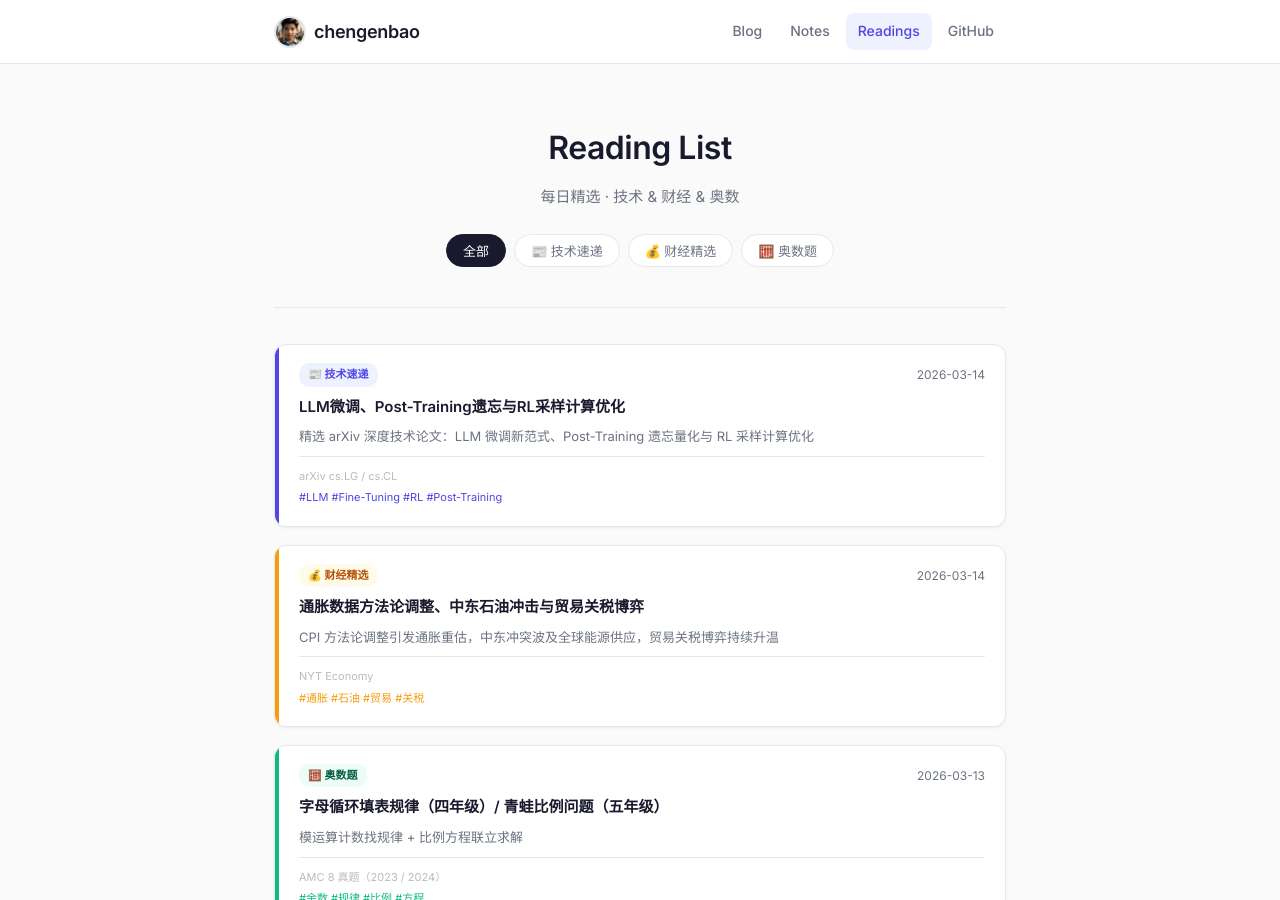
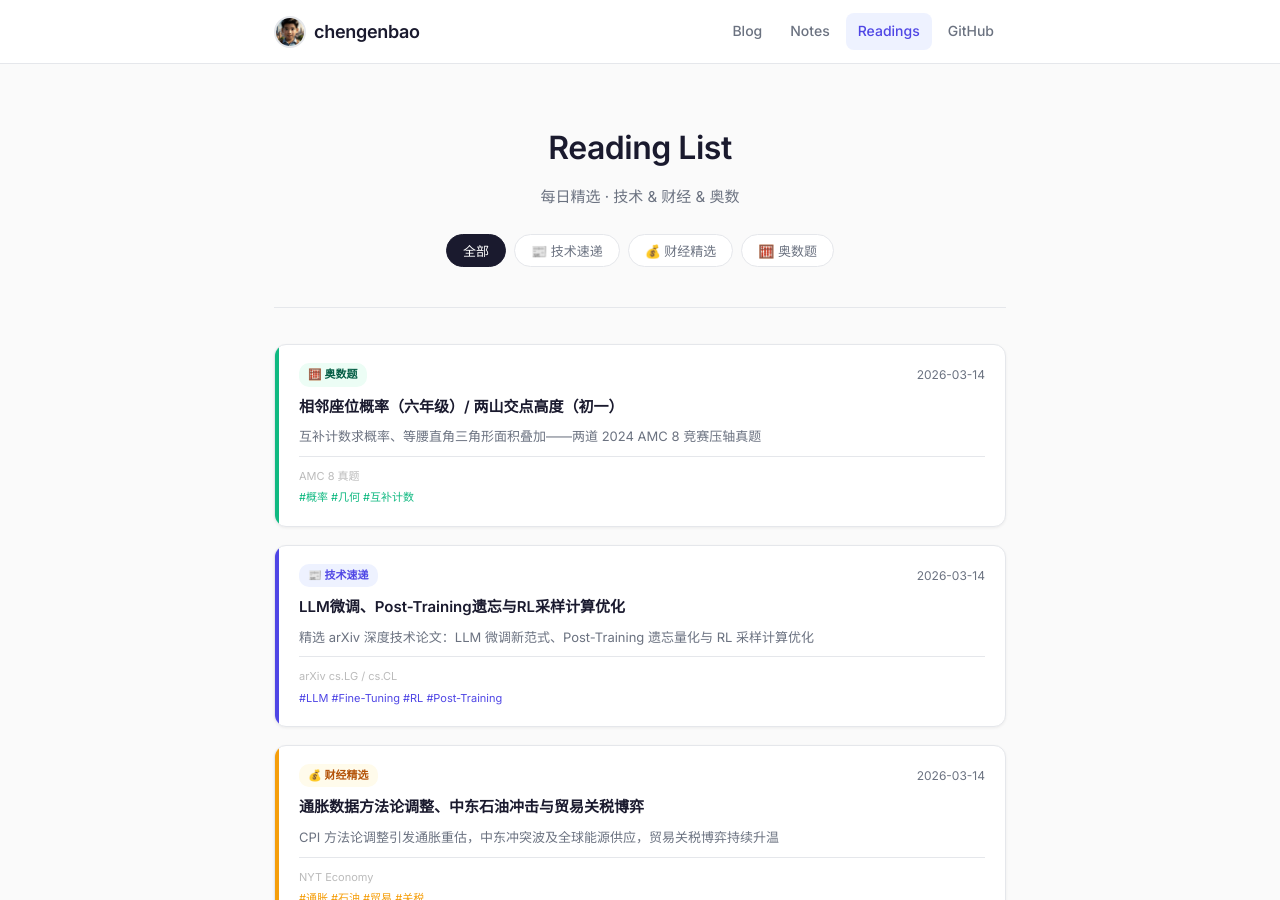
Before and after one commit to chengenbao/chengenbao.github.io, a Jekyll site: the page built from reading-list/index.md, in a window 1280 px wide and 900 px high. Built offline with Jekyll 4.4.1, drawn with Linux system fonts in a browser that asks for light colours.

Commit message:
add math card 2026-03-14 to reading list

```diff
--- a/reading-list/index.md
+++ b/reading-list/index.md
@@ -18,6 +18,21 @@ permalink: /reading-list/
   </div>
 
   <div class="rl-grid">
+<a class="rl-card math" href="/reading-list/2026-03-14-math/">
+  <div class="rl-accent"></div>
+  <div class="rl-body">
+    <div class="rl-top">
+      <span class="rl-badge math">🧮 奥数题</span>
+      <time>2026-03-14</time>
+    </div>
+    <h2>相邻座位概率（六年级）/ 两山交点高度（初一）</h2>
+    <p>互补计数求概率、等腰直角三角形面积叠加——两道 2024 AMC 8 竞赛压轴真题</p>
+    <div class="rl-meta">
+      <span class="rl-source">AMC 8 真题</span>
+      <span class="rl-tags">#概率 #几何 #互补计数</span>
+    </div>
+  </div>
+</a>
 <a class="rl-card tech" href="/reading-list/2026-03-14-tech-daily/">
   <div class="rl-accent"></div>
   <div class="rl-body">
```
